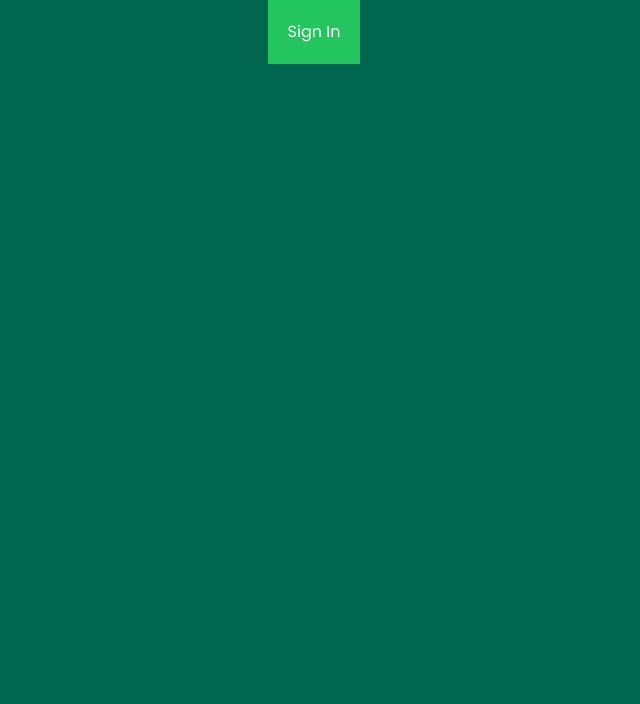
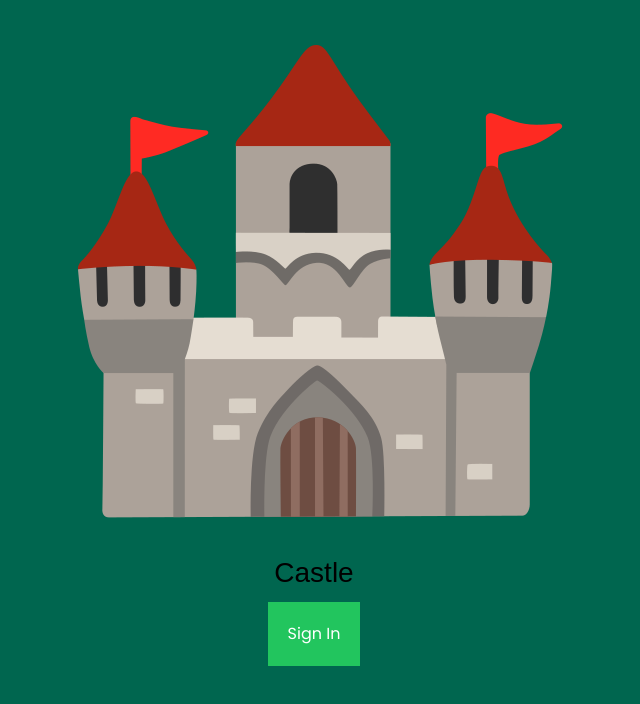
Before and after one commit to gonsis10/Castle, a Next.js app: page / in a window 1280 px wide. Shown: the top 704 px of the page, without its empty margins (326-966 px from the left). Built offline with nearby package versions, Linux system fonts and the light colour scheme.

Commit message:
Update GoogleSignIn.jsx

```diff
--- a/src/app/components/GoogleSignIn.jsx
+++ b/src/app/components/GoogleSignIn.jsx
@@ -3,7 +3,23 @@
 import { GoogleAuthProvider, signInWithPopup } from "firebase/auth";
 import { auth } from "../firebase/firebaseConfig";
 import { createUserDocument } from "../firebase/initializeDatabase";
+import "../login/login.css";
 
+const CastleImage = () => {
+	return (
+		<div className="title">
+			<div className="castle">
+				<img
+				src="./castle.webp"
+				alt="castle"
+				className="castle castle-image"
+				height="200px"
+				/>
+			</div>
+			<h1>Castle</h1>
+		</div>
+	);
+};
 const GoogleSignIn = ({ onSignInSuccess, onSignInError }) => {
 	// const handleGoogle = async (e) => {
 	// 	const provider = await new GoogleAuthProvider();
@@ -32,9 +48,12 @@
 
 	return (
 		<div>
-			<button onClick={handleGoogle} className="bg-green-500 text-white p-5">
-				Sign In
-			</button>
+			<CastleImage />
+			<div className="login-button">
+				<button onClick={handleGoogle} className="bg-green-500 text-white p-5">
+					Sign In
+				</button>
+			</div>
 		</div>
 	);
 };
```
